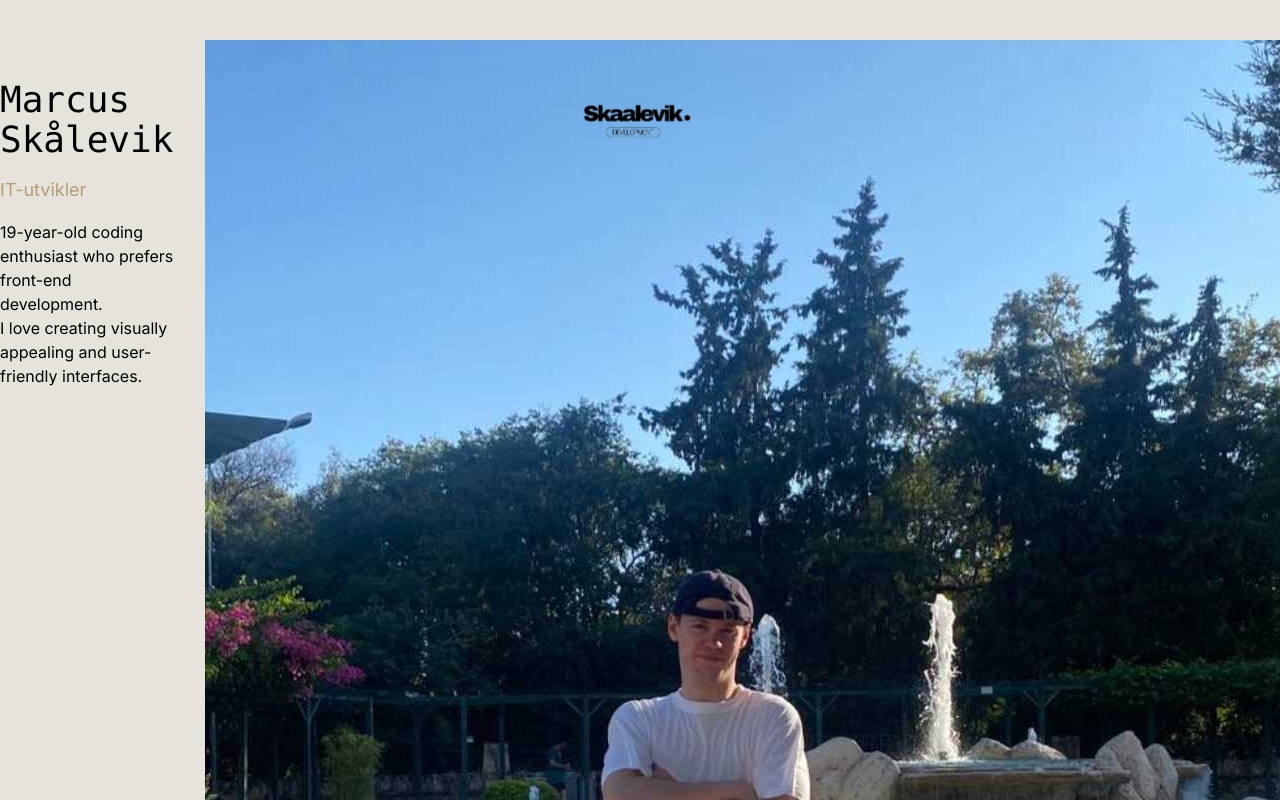
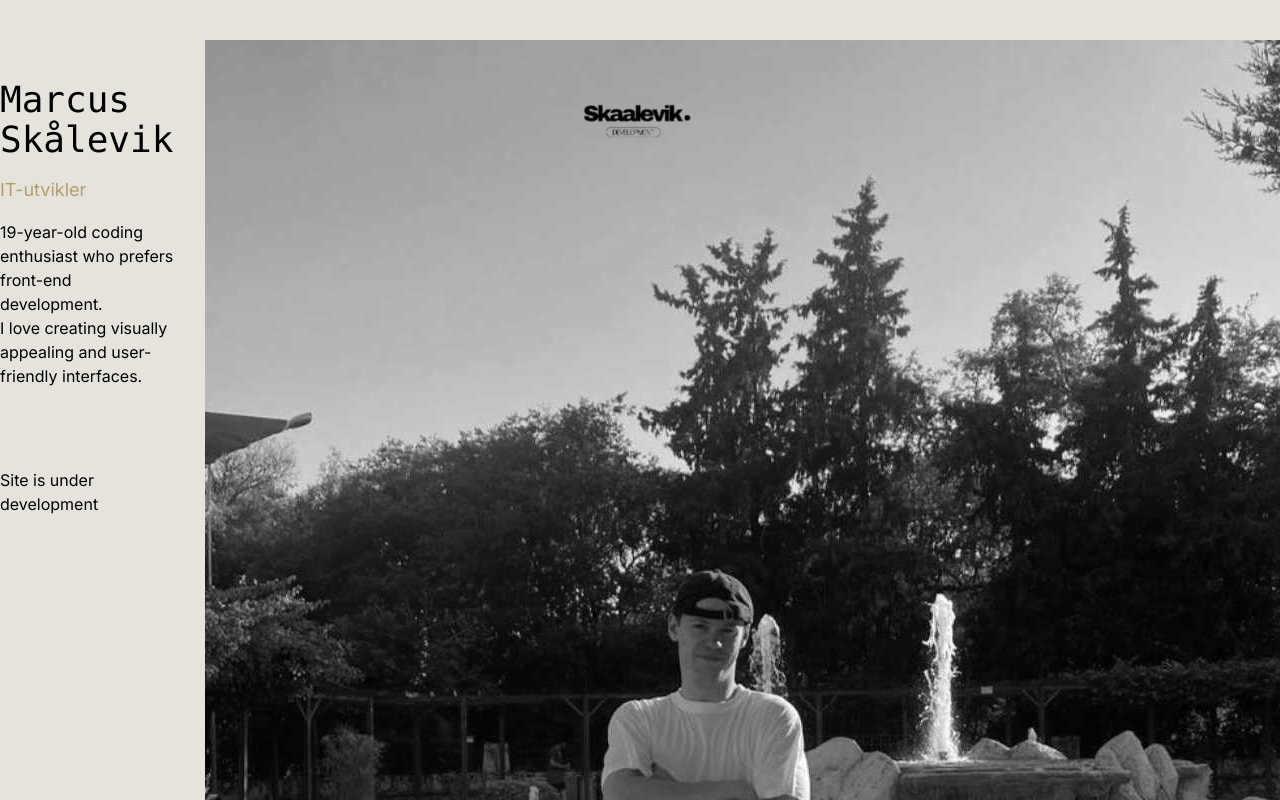
Before and after one commit to MarcusSkalevik/Skaalevik, a Next.js app: page / in a window 1280 px wide. Shown: the top 800 px of the page. Built offline with nearby package versions, Linux system fonts and the light colour scheme.

Commit message:
Grayscale

```diff
--- a/app/components/frontpage.tsx
+++ b/app/components/frontpage.tsx
@@ -14,16 +14,18 @@ const FrontPage: React.FC = () => {
         <div className="hidden md:block mt-15">
           <p>19-year-old coding enthusiast who prefers front-end development.</p>
           <p>I love creating visually appealing and user-friendly interfaces.</p>
+          <p className="mt-20 text-gray">Site is under development</p>
         </div>
       </div>
       <div className="flex-shrink-0 order-first md:order-none ">
         <div className="flex justify-center md:justify-start mt-10 ">
-          <Image src={meg} alt="Marcus Skålevik" width={200} height={200} className="md:w-auto md:h-auto" />
+          <Image src={meg} alt="Marcus Skålevik" width={200} height={200} className="md:w-auto md:h-auto grayscale" />
         </div>
       </div>
       <div className="text-center md:text-left md:pl-8 mt-4 md:mt-0 order-last md:order-none md:hidden" style={{ marginBottom: "20px" }}>
         <p>19-year-old coding enthusiast who prefers front-end development.</p>
         <p>I love creating visually appealing and user-friendly interfaces.</p>
+        <p>Site is under development</p>
       </div>
     </div>
   );
```
